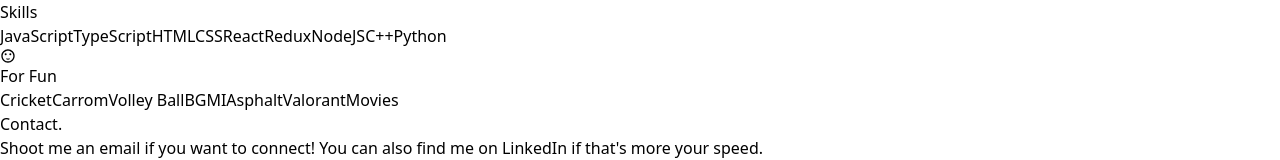
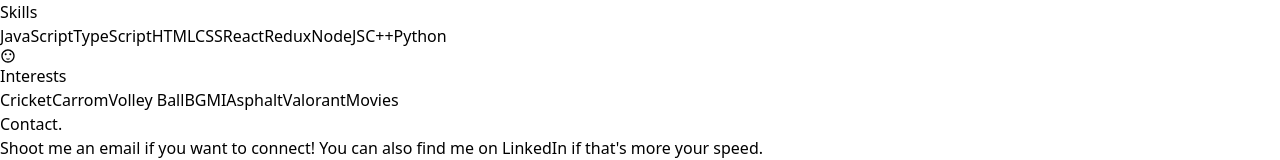
Before and after one commit to niranjanq/Portfolio, a React (Vite) app: page / in a window 1280 px wide. Shown: the part 2699-2859 px from the top of the page. Built offline with nearby package versions, Linux system fonts and the light colour scheme.

Commit message:
feat: Updating about

```diff
--- a/src/Components/About.jsx
+++ b/src/Components/About.jsx
@@ -89,7 +89,7 @@ function About() {
           <div>
             <div className="flex items-center mb-2">
               <MdSentimentSatisfied className="text-2xl text-black mr-2" />
-              <h2 className="text-2xl font-bold text-black">For Fun </h2>
+              <h2 className="text-2xl font-bold text-black">Interests</h2>
             </div>
             <div className="flex flex-wrap space-x-2">
               {[
```
